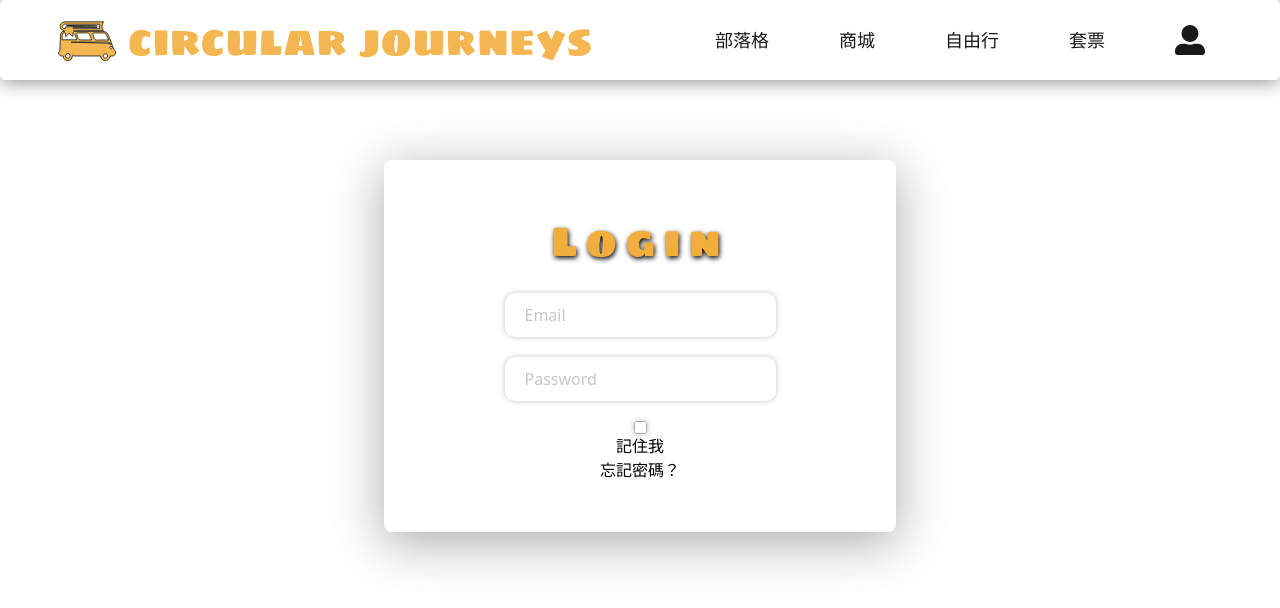
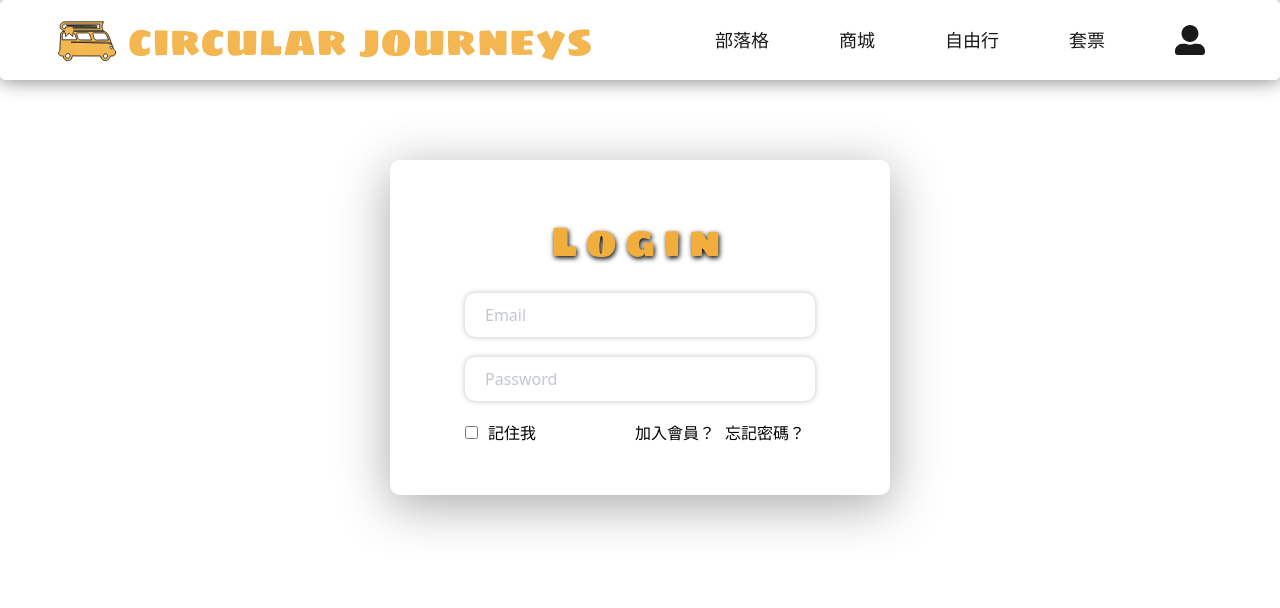
Before and after one commit to joanacircle/circular-journeys-frontend, a React (Create React App) app in the folder client/: page /login in a window 1280 px wide. Shown: the top 608 px of the page. Built offline with nearby package versions, Linux system fonts and the light colour scheme; the HTML template or start-up script is replaced by a standard one.

Commit message:
Login page

```diff
--- a/client/src/pages/User/Login/Login.js
+++ b/client/src/pages/User/Login/Login.js
@@ -1,6 +1,6 @@
 import React from 'react'
 import './LoginStyles.scss'
-import { Input, LoginTitle, Button, Label } from './LoginStyles'
+import { Input, LoginTitle, Button } from './LoginStyles'
 import { Container, Row, Col, Theme } from '../../../Styles/styled'
 import { FcGoogle } from 'react-icons/fc'
 import { FaFacebookSquare } from 'react-icons/fa'
@@ -10,7 +10,8 @@ const Login = () => {
   return (
     <Container>
       <Row justify={'center'}>
-        <Col className='login-place' >
+        <Col className='login-place'>
+          <div className='login-flex'>
             <LoginTitle size={Theme.H1} color={Theme.Orange} family={Theme.Family}>Login</LoginTitle>
             <Input
               type='text'
@@ -20,16 +21,22 @@ const Login = () => {
               type='password'
               placeholder='Password'
             />
-          <Input
+            <div className='login-remember-place'>
+              <div className='login-checkbox'>
+                <input
                   type='checkbox'
                   name='remember'
                   id='remember'
                 />
-          <Label htmlFor='remember'>
+                <label htmlFor='remember'>
                   記住我
-          </Label>
+                </label>
+              </div>
               <div>
+                <a href="#">加入會員？</a>
                 <a href="#">忘記密碼？</a>
+              </div>
+            </div>
           </div>
         </Col>
       </Row>
--- a/client/src/pages/User/Login/LoginStyles.js
+++ b/client/src/pages/User/Login/LoginStyles.js
@@ -2,6 +2,7 @@ import styled from 'styled-components'
 import { Theme, Title } from '../../../Styles/styled'
 
 export const Input = styled.input`
+  width:350px;
   border-radius: 10px;
   padding: 10px 20px;
   margin-top: 20px;
@@ -14,13 +15,8 @@ export const Input = styled.input`
 `
 export const LoginTitle = styled(Title)`
   letter-spacing:8px;
-  text-shadow: 1px 2px 5px #000;
+  text-shadow: 1px 2px 5px ${Theme.Black};
 `
 
 export const Button = styled.button`
-
 `
-
-export const Label = styled.label`
-
-`
--- a/client/src/pages/User/Login/LoginStyles.scss
+++ b/client/src/pages/User/Login/LoginStyles.scss
@@ -2,10 +2,28 @@
   display: flex;
   flex-direction: column;
   align-items: center;
+  justify-content: center;
   margin-top: 10rem;
   box-shadow: 0px 10px 50px 0.5px rgba(73, 73, 73, 0.467);
-  border-radius: 8px;
-  max-width: 40%;
+  border-radius: 10px;
+  max-width: 500px;
   padding-top: 50px;
   padding-bottom: 50px;
+  .login-flex {
+    display:flex;
+    flex-direction: column;
+    align-items: center;
+    .login-remember-place {
+      display:flex;
+      justify-content: space-between;
+      margin-top: 20px;
+      width:100%;
+      input {
+        margin-right: 10px;
+      }
+      a {
+        margin-right: 10px;
+      }
+    }
+  }
 }
```
Also changed, not shown: client/src/index.scss (+14 -0 lines). Lines whose indentation alone changed are shown as unchanged.
